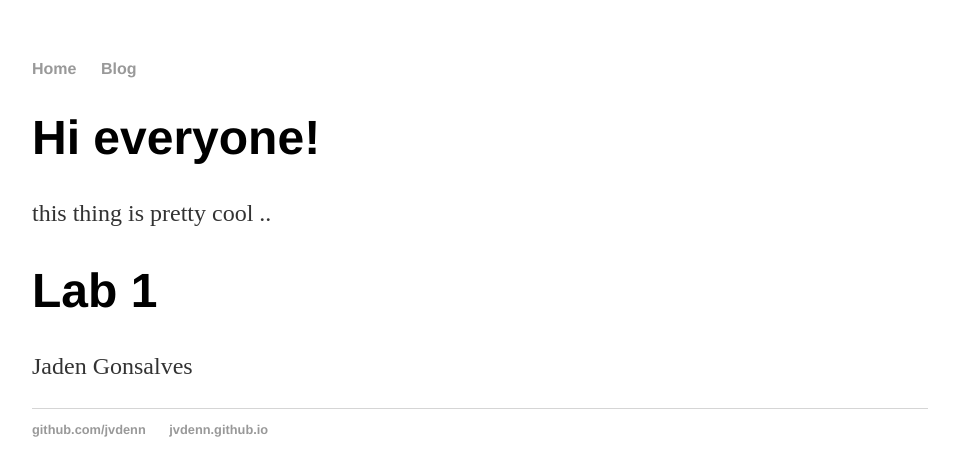
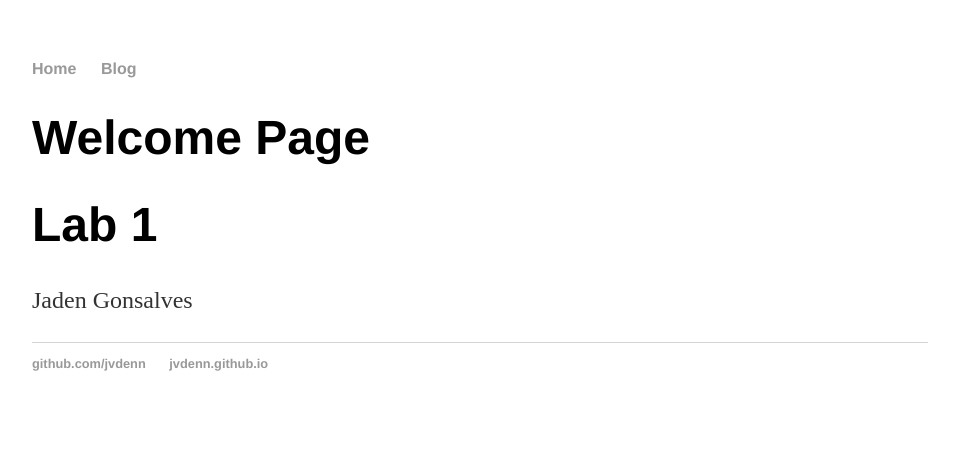
Before and after one commit to jvdenn/jvdenn.github.io, a Jekyll site: the page built from index.html, in a window 1280 px wide. Shown: the top 476 px of the page, without its empty margins (160-1119 px from the left). Built offline with Jekyll 4.4.1, drawn with Linux system fonts in a browser that asks for light colours.

Commit message:
updated index.html

```diff
--- a/index.html
+++ b/index.html
@@ -3,6 +3,6 @@ layout: default
 title: Jaden's Github Page
 ---
 <div class="blurb">
-    <h1>Hi everyone!</h1>
-    <p>this thing is pretty cool ..</p>
+    <h1>Welcome Page</h1>
+
 </div>
```
